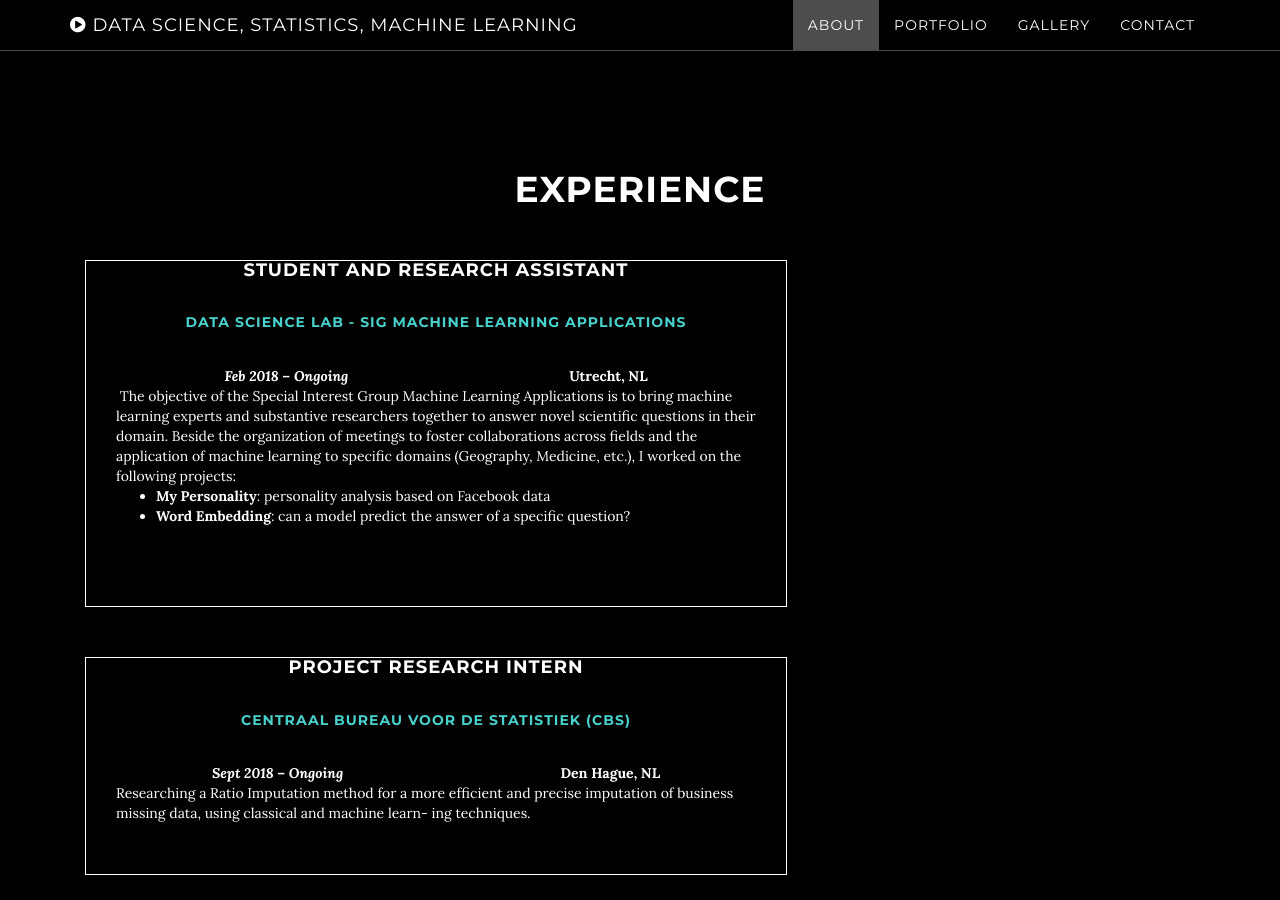
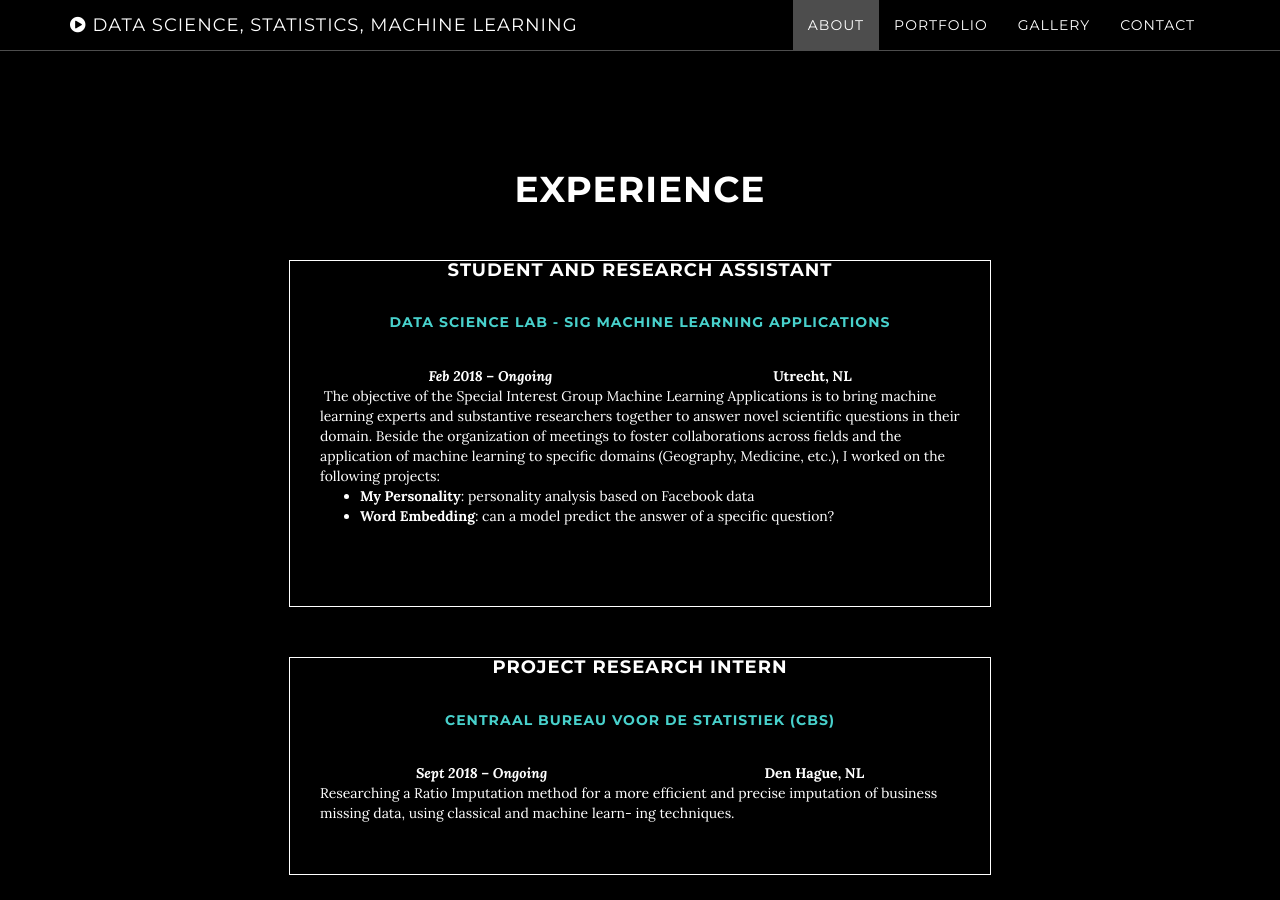
Before and after one commit to AgneseG/AgneseG.github.io, a Jekyll site: the page built from index.html, in a window 1280 px wide and 900 px high, scrolled down 930 px. Built offline with Jekyll 4.4.1, drawn with Linux system fonts in a browser that asks for light colours.

Commit message:
Update about.html

```diff
--- a/_includes/about.html
+++ b/_includes/about.html
@@ -3,14 +3,14 @@
         <style>
 div.cntr {
   width: 60%;
-  float:center;
   padding-right: 30px;
    padding-left: 30px;
-  margin-left: 30px;
+    margin-left: auto;
+    margin-right: auto;
   margin-top: 50px;
     text-align: center;
   margin-bottom: 50px;
-  border: 1px solid white;
+  border: 0.5px solid white;
 }
 
 </style>
```
